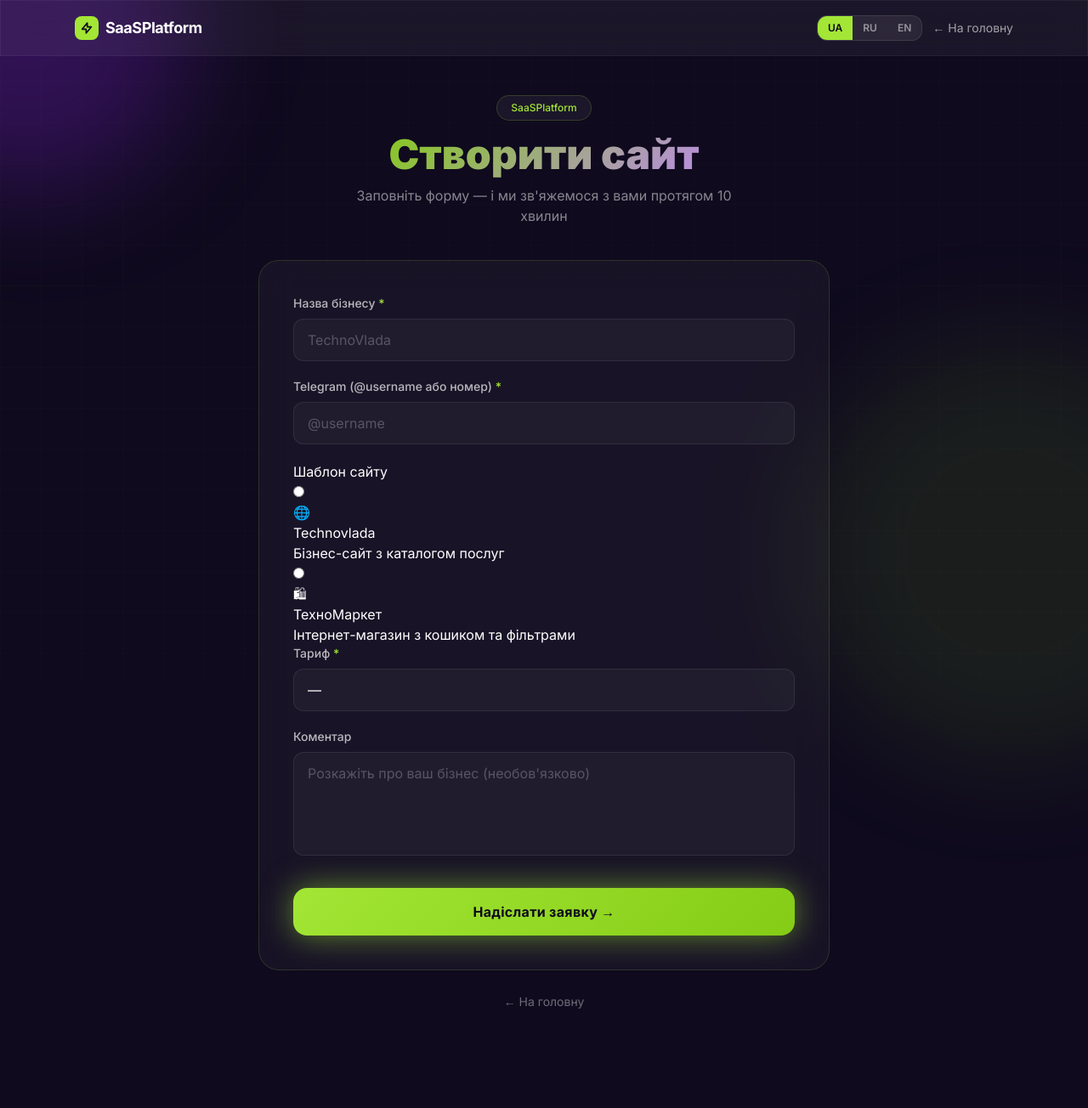
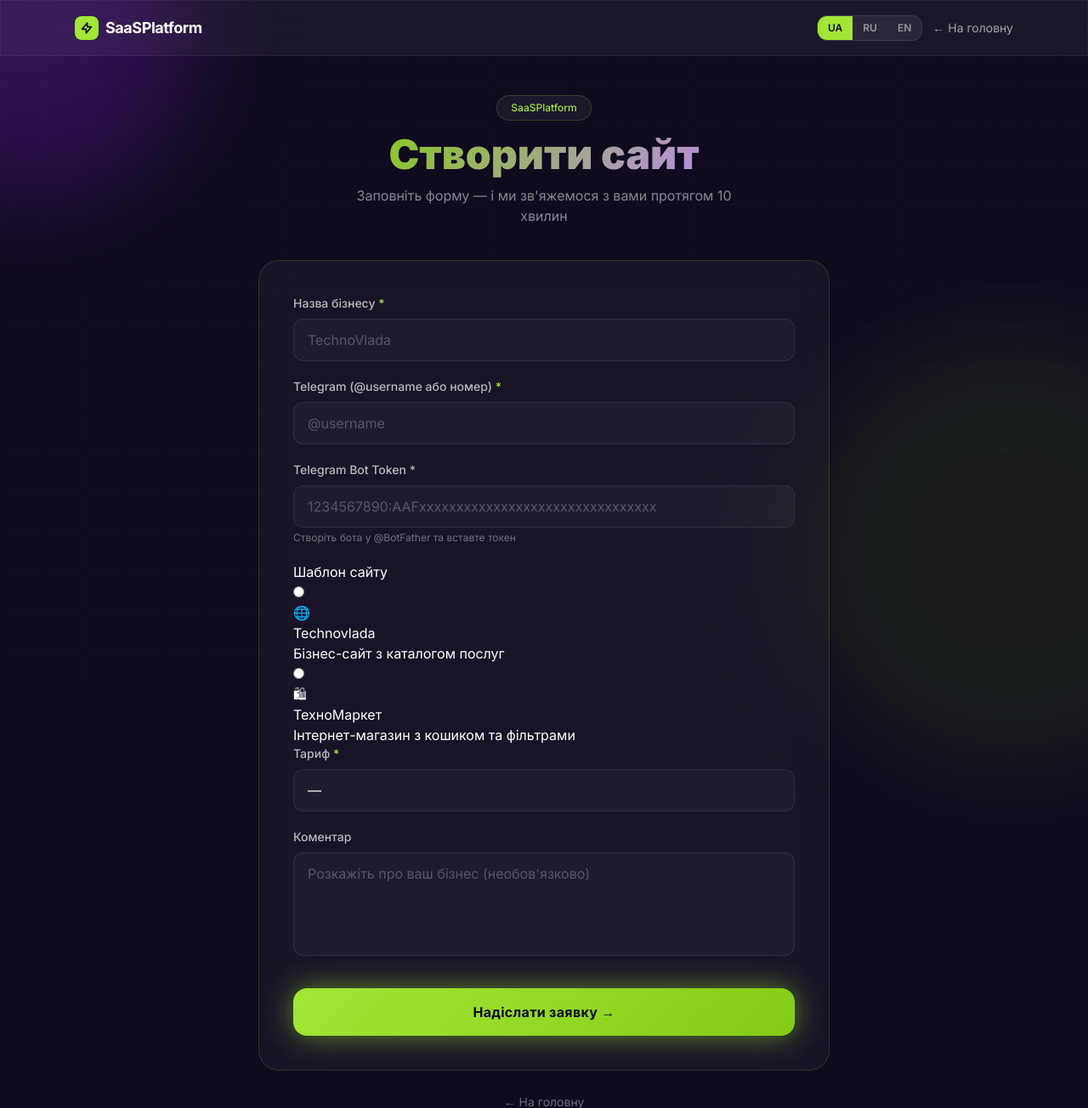
Before and after one commit to prostoArtemG/saas_platform, a FastAPI app: page /create-site in a window 1280 px wide. Shown: the top 1304 px of the page at 85% size. Before the commit the page ends 1187 px from the top, so only its background shows below. Run offline with FastAPI, Linux system fonts and the light colour scheme; parts of the project's set-up code (start-up, migrations or seed data) failed here and were passed over; some libraries are stand-ins or nearby versions.

Commit message:
feat: auto-deploy shop_bot via Railway API on create-site

```diff
--- a/app/site/routes.py
+++ b/app/site/routes.py
@@ -1,3 +1,4 @@
+import asyncio
 import logging
 import os
 import re
@@ -15,6 +16,7 @@ from app.config import settings
 from app.db import AsyncSessionLocal
 from app.models import Client, Payment, Plan, Product, SiteRequest, Subscription
 from app.services.onboarding import TRIAL_DAYS, onboard_client
+from app.services.railway_api import deploy_shop_bot
 from app.site.i18n import DEFAULT_LANG, SUPPORTED_LANGS, get_t
 
 logger = logging.getLogger(__name__)
@@ -94,6 +96,7 @@ async def create_site_submit(
     site_type: str = Form(""),
     plan: str = Form(""),
     comment: str = Form(""),
+    bot_token: str = Form(""),
     lang_cookie: Optional[str] = Cookie(default=None, alias="lang"),
 ) -> HTMLResponse:
     chosen = _resolve_lang(None, lang_cookie)
@@ -101,6 +104,7 @@ async def create_site_submit(
 
     business_name = _clean(business_name.strip()[:255]) or ""
     telegram = telegram.strip()[:128]
+    bot_token = bot_token.strip()[:255]
     site_type = site_type.strip()[:64]
     plan = plan.strip()[:64]
     comment = (comment or "").strip()[:2000] or None
@@ -121,6 +125,7 @@ async def create_site_submit(
                     "site_type": site_type,
                     "plan": plan,
                     "comment": comment or "",
+                    "bot_token": bot_token,
                 },
             },
             status_code=status,
@@ -220,6 +225,31 @@ async def create_site_submit(
                 await bot.send_message(admin_id, text, parse_mode="HTML")
             except Exception as exc:  # noqa: BLE001
                 logger.warning("Failed to notify admin %s: %s", admin_id, exc)
+
+    # Auto-deploy shop_bot for new client if template is shop_bot and bot_token provided
+    railway_url = None
+    if template_name == "shop_bot" and bot_token:
+        try:
+            from app.config import settings as app_settings
+            deploy_result = await deploy_shop_bot(
+                client_name=business_name,
+                slug=slug,
+                bot_token=bot_token,
+                admin_ids=str(client.admin_telegram_id or ""),
+                cloudinary_cloud=os.getenv("CLOUDINARY_CLOUD_NAME", ""),
+                cloudinary_key=os.getenv("CLOUDINARY_API_KEY", ""),
+                cloudinary_secret=os.getenv("CLOUDINARY_API_SECRET", ""),
+                saas_platform_url=str(request.base_url).rstrip("/"),
+            )
+            railway_url = deploy_result.get("url")
+            # Save bot token to client record
+            async with AsyncSessionLocal() as update_session:
+                client_upd = await update_session.get(Client, client.id)
+                if client_upd:
+                    client_upd.telegram_bot_token = bot_token
+                    await update_session.commit()
+        except Exception as exc:
+            logger.warning("Railway deploy failed: %s", exc)
 
     return RedirectResponse(
         url=f"/onboarding-success/{result.slug}", status_code=303
--- a/templates/create_site.html
+++ b/templates/create_site.html
@@ -130,6 +130,18 @@
                  placeholder="@username" />
         </div>
 
+        <!-- Bot Token -->
+        <div class="mb-5">
+          <label class="block text-sm font-medium text-white/70 mb-2">
+            Telegram Bot Token *
+          </label>
+          <input type="text" name="bot_token" maxlength="255"
+                 value="{{ form.bot_token or '' }}"
+                 class="form-input w-full px-4 py-3 rounded-xl text-base"
+                 placeholder="1234567890:AAFxxxxxxxxxxxxxxxxxxxxxxxxxxxxxxxx" />
+          <small class="block mt-1 text-white/40 text-xs">Створіть бота у @BotFather та вставте токен</small>
+        </div>
+
         <!-- Site type -->
         <div class="form-group">
           <label>Шаблон сайту</label>
```
